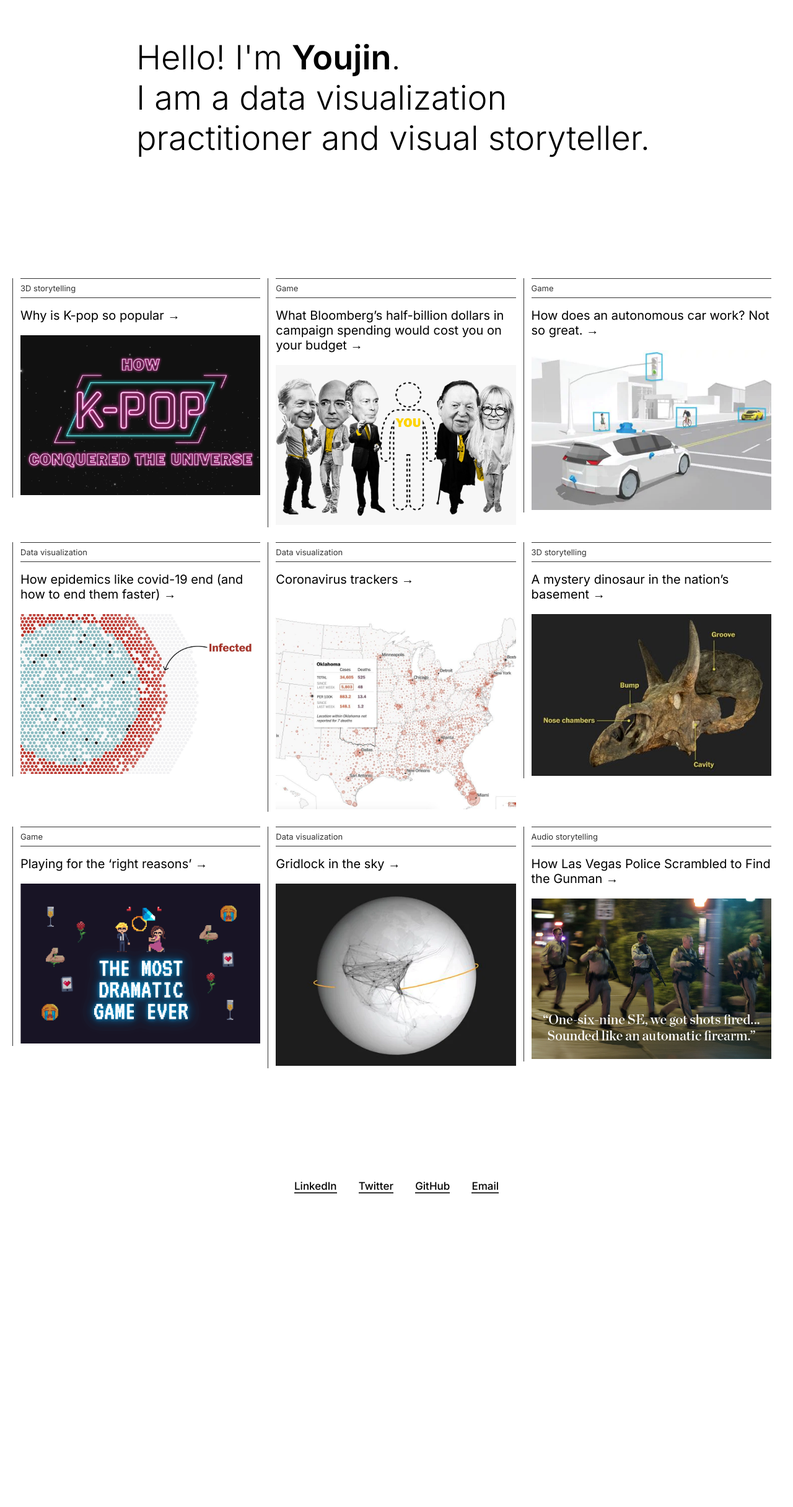
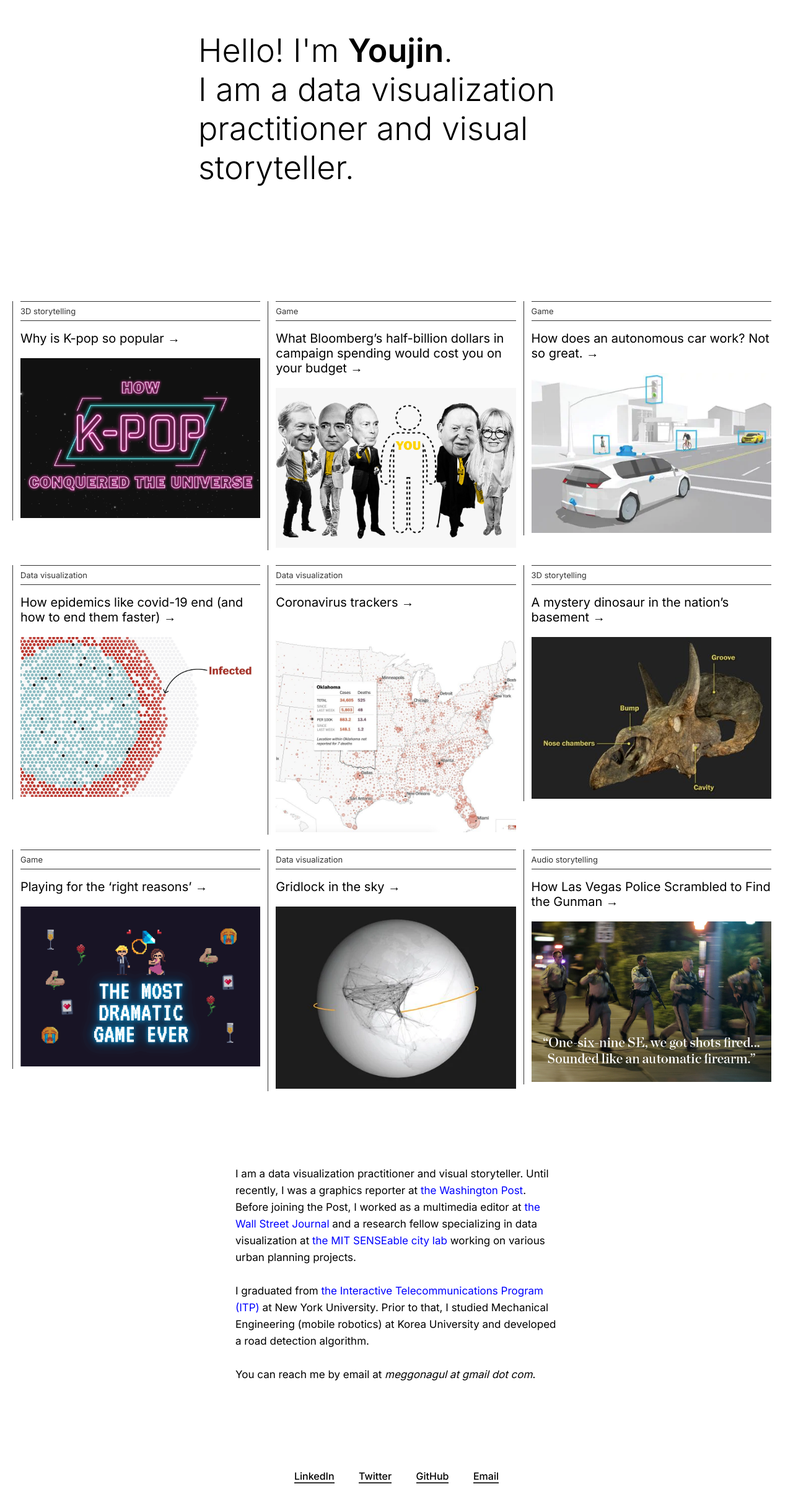
Before and after one commit to helloeujin/portfolio, a React (Create React App) app: page / in a window 1280 px wide. Shown: the part 110-2542 px from the top of the page at 62% size. Before the commit the page ends 2174 px from the top, so only its background shows below. Built offline with nearby package versions, Linux system fonts and the light colour scheme.

Commit message:
my desc added

```diff
--- a/public/index.html
+++ b/public/index.html
@@ -3,7 +3,7 @@
   <head>
     <meta charset="utf-8" />
     <!-- <link rel="icon" href="%PUBLIC_URL%/favicon.ico" /> -->
-    <link rel="icon" href="logo_090522.png" />
+    <link rel="icon" href="logo_circle.png" />
     <meta name="viewport" content="width=device-width, initial-scale=1" />
     <meta name="theme-color" content="#000000" />
     <meta
--- /dev/null
+++ b/src/About.js
@@ -0,0 +1,42 @@
+import "./css/About.scss";
+
+const About = () => {
+  return (
+    <>
+      <div className="about">
+        I am a data visualization practitioner and visual storyteller. Until
+        recently, I was a graphics reporter at{" "}
+        <a
+          href="https://www.washingtonpost.com/people/youjin-shin/"
+          target="_blank"
+        >
+          the Washington Post
+        </a>
+        . Before joining the Post, I worked as a multimedia editor at{" "}
+        <a href="https://www.wsj.com/" target="_blank">
+          the Wall Street Journal
+        </a>{" "}
+        and a research fellow specializing in data visualization at{" "}
+        <a href="http://senseable.mit.edu/" target="_blank">
+          the MIT SENSEable city lab
+        </a>{" "}
+        working on various urban planning projects.
+        <br />
+        <br />I graduated from{" "}
+        <a href="http://itp.nyu.edu/itp/" target="_blank">
+          the Interactive Telecommunications Program (ITP)
+        </a>{" "}
+        at New York University. Prior to that, I studied Mechanical Engineering
+        (mobile robotics) at Korea University and developed a road detection
+        algorithm.
+        <br />
+        <br />
+        You can reach me by email at{" "}
+        <span style={{ fontStyle: "italic" }}>meggonagul at gmail dot com</span>
+        .
+      </div>
+    </>
+  );
+};
+
+export default About;
--- a/src/App.js
+++ b/src/App.js
@@ -1,3 +1,4 @@
+import About from "./About";
 import "./css/App.scss";
 import Footer from "./Footer";
 import Portfolio from "./Portfolio";
@@ -12,6 +13,8 @@ function App() {
 
       <Portfolio />
 
+      <About />
+
       <Footer />
     </>
   );
--- a/src/Portfolio.js
+++ b/src/Portfolio.js
@@ -23,6 +23,7 @@ const Portfolio = () => {
 
               {/* HED */}
               <div className="hed" onClick={handleClick(index)}>
+                <span>
                   {project.hed}{" "}
                   <div
                     className={
@@ -31,6 +32,7 @@ const Portfolio = () => {
                   >
                     &#x2192;{" "}
                   </div>{" "}
+                </span>
               </div>
 
               {/* DESC */}
--- /dev/null
+++ b/src/css/About.scss
@@ -0,0 +1,22 @@
+@import "./Consts.scss";
+
+
+
+.about {
+    max-width: $pg-md;
+    margin-left: auto;
+    margin-right: auto;
+    margin-top: 0px;
+    margin-bottom: 120px;
+
+    // background-color: red;
+    font-size: 17px;
+    line-height: 27px;
+    padding: 20px;
+
+    a {
+        color: blue;
+        text-decoration: none;
+        // border-bottom: 2px solid black;
+    }
+}
--- a/src/css/App.scss
+++ b/src/css/App.scss
@@ -1,4 +1,5 @@
 @import url("https://fonts.googleapis.com/css2?family=Inter:wght@100;200;300;400;500;600;700;800;900&family=Roboto:ital,wght@0,100;0,300;0,400;0,500;0,700;0,900;1,100;1,300;1,400;1,500;1,700;1,900&display=swap");
+@import "./Consts.scss";
 
 body {
   /* font-family: "Roboto", sans-serif; */
@@ -8,11 +9,12 @@ body {
 
 .intro-text {
   position: relative;
-  font-size: 54px;
+  font-size: 52px;
   font-weight: 300;
-  max-width: 840px;
-  margin-top: 150px;
-  margin-bottom: 150px;
+  max-width: $pg-lg;
+  margin-top: 140px;
+  margin-bottom: 140px;
+  // background-color: red;
 
   margin-left: auto;
   margin-right: auto;
@@ -22,18 +24,23 @@ body {
     font-weight: 600;
   }
 
-  @media (max-width: 1000px) {
-    font-size: 50px;
+  @media (max-width: $width-lg) {
+    font-size: 48px;
   }
-  @media (max-width: 800px) {
+  @media (max-width: $width-md) {
       font-size: 43px;
       margin-top: 110px;
     margin-bottom: 110px;
   }
-  @media (max-width: 500px) {
+  @media (max-width: $width-sm) {
     font-size: 40px;
     margin-top: 110px;
-  margin-bottom: 110px;
+    margin-bottom: 110px;
+  }
+  @media (max-width: $width-xs) {
+    font-size: 38px;
+    margin-top: 80px;
+    margin-bottom: 80px;
   }
 }
 
@@ -43,13 +50,14 @@ body {
   position: relative;
   width: 100%;
   left: 0px;
-  height: 160px;
+  height: 200px;
   bottom: 0px;
   margin: 0px;
-  padding-top: 80px;
+  margin-top: 80px;
 }
 .footer > .footer-social {
   max-width: 330px;
+  // background-color: red;
   margin-left: auto;
   margin-right: auto;
   display: flex;
@@ -58,7 +66,11 @@ body {
 }
 .footer-social > .social {
   font-weight: 500;
-  font-size: 17px;
+  font-size: 16px;
   border-bottom: 2px solid #333;
   cursor: pointer;
 }
+.footer-social > .social:hover {
+  color: blue;
+  border-color: blue;
+}
--- /dev/null
+++ b/src/css/Consts.scss
@@ -0,0 +1,20 @@
+// Break points
+$width-lg: 1000px;
+$width-md: 800px;
+$width-sm: 500px;
+$width-xs: 320px;
+
+// Paragraph width
+$pg-xlg: 1300px;
+$pg-lg: 640px;
+$pg-md: 520px;
+
+.title {
+    max-width: $pg-lg;
+    margin-left: auto;
+    margin-right: auto;
+    margin-top: 160px;
+    font-size: 48px;
+    margin-bottom: 20px;
+    color: #aaa;
+}
--- a/src/css/Portfolio.scss
+++ b/src/css/Portfolio.scss
@@ -1,7 +1,9 @@
+@import "./Consts.scss";
+
 $line-gap: 12px;
 
 .portfolio {
-  max-width: 1300px;
+  max-width: $pg-xlg;
   margin: 0px auto;
   padding: 0px 20px;
   margin-bottom: 100px;
@@ -34,36 +36,47 @@ $line-gap: 12px;
     padding-top: 16px;
     font-size: 20px;
     cursor: pointer;
+
+  }
+  .project-content .hed span:hover {
+    // opacity: 0.5;
+    // background-color: #fed602;
+    color: blue;
+    transition: all 100ms;
   }
   .project-content img {
-    padding-top: 20px;
+    margin-top: 20px;
     width: 100%;
     cursor:pointer;
     // height: 100%;
   }
   .project-content img:hover {
-    // width: 80%;
-    transform: rotate(3deg);
-    transition: all .3s;
+    // // width: 80%;
+    // transform: rotate(3deg);
+    width: calc(100% - 3.2px);
+    border: 1.6px solid blue;
+    transition: all .1s;
   }
 
   .desc {
     opacity: 0;
     overflow: hidden;
     display: block;
-    height:0px;
+    height: 0px;
     transition: height 300ms;
+    font-size: 14px;
+    line-height: 20px;
   }
   .showDesc {
     height: 100px;
-    padding-top: 16px;
+    padding-top: 18px;
     opacity: 1;
   }
 
   .arrow {
     cursor: pointer;
     display: inline-block;
-    transition: all .3s;
+    transition: transform .3s;
   }
   .rotateArrow {
     transform: rotate(90deg);
--- a/src/data/data.json
+++ b/src/data/data.json
@@ -36,7 +36,7 @@
   },
   {
     "hed": "A mystery dinosaur in the nation’s basement",
-    "desc": "desc",
+    "desc": "Responsibilities: Design and development, Tools: Javascript, Three.js (camera animation)",
     "tag": "3D storytelling",
     "img": "dino.png",
     "url": "https://www.washingtonpost.com/graphics/2018/national/smithsonian-dinosaur-augmented-reality/"
```
Also changed, not shown: src/img/kpop.png (deleted). Lines whose indentation alone changed are shown as unchanged.
